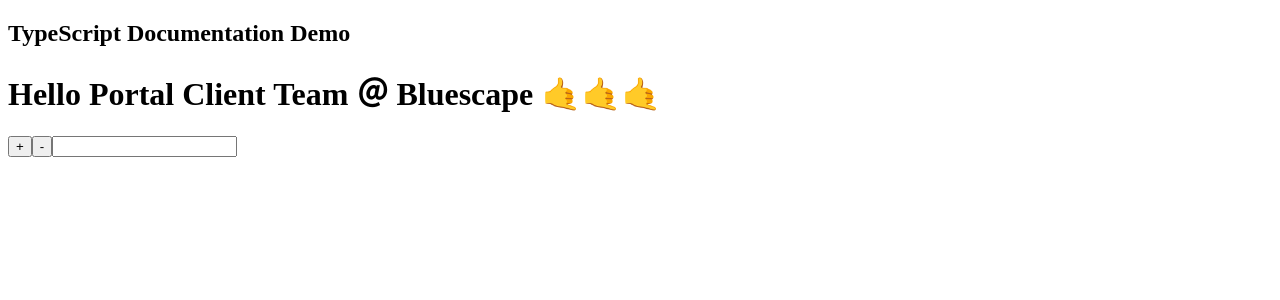
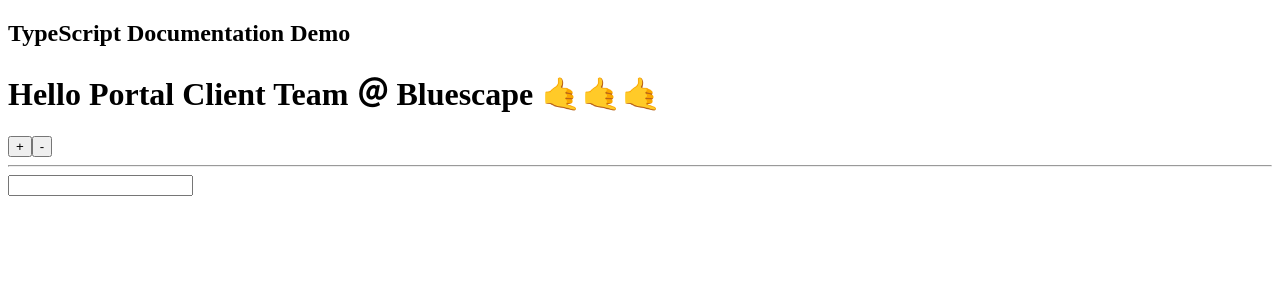
Before and after one commit to al61/typescript-demo, a React (Create React App) app: page / in a window 1280 px wide. Shown: the top 300 px of the page. Built offline with nearby package versions, Linux system fonts and the light colour scheme.

Commit message:
save work

```diff
--- a/src/components/Hello.tsx
+++ b/src/components/Hello.tsx
@@ -1,5 +1,6 @@
 // The component will take the name and optionally the number of 'call me' emoji
-//    to trail with. We can also increment/decrement the the emoji
+//    to trail with. We can also increment/decrement the the emoji.
+// Also added an input to demo event handlers
 import React, { useState, Fragment } from 'react';
 
 type HelloProps = {
@@ -32,7 +33,11 @@
       <h1>{`Hello ${name} ＠ ${company} ${getExclamationMarks(currentEnthusiasm)}`}</h1>
       <button onClick={() => updateEnthusiasm(currentEnthusiasm + 1)}>+</button>
       <button onClick={() => updateEnthusiasm(currentEnthusiasm - 1)}>-</button>
-      <input type="text" value={input} onChange={handleInput} />
+      <hr />
+      <div>
+        <input type="text" value={input} onChange={handleInput} />
+        {input}
+      </div>
     </Fragment>
   );
 };
--- a/src/components/ResourceList.tsx
+++ b/src/components/ResourceList.tsx
@@ -13,7 +13,9 @@
   body: string;
 };
 
-const ResourceList = ({ resource }: ResourceListProps) => {
+const ResourceList = (props: ResourceListProps) => {
+  const { resource } = props;
+
   const [resources, setResources] = useState([]);
 
   const fetchResource = async (resource: ResourceListProps['resource']) => {
```
Also changed, not shown: src/components/App.tsx (+11 -0 lines).
